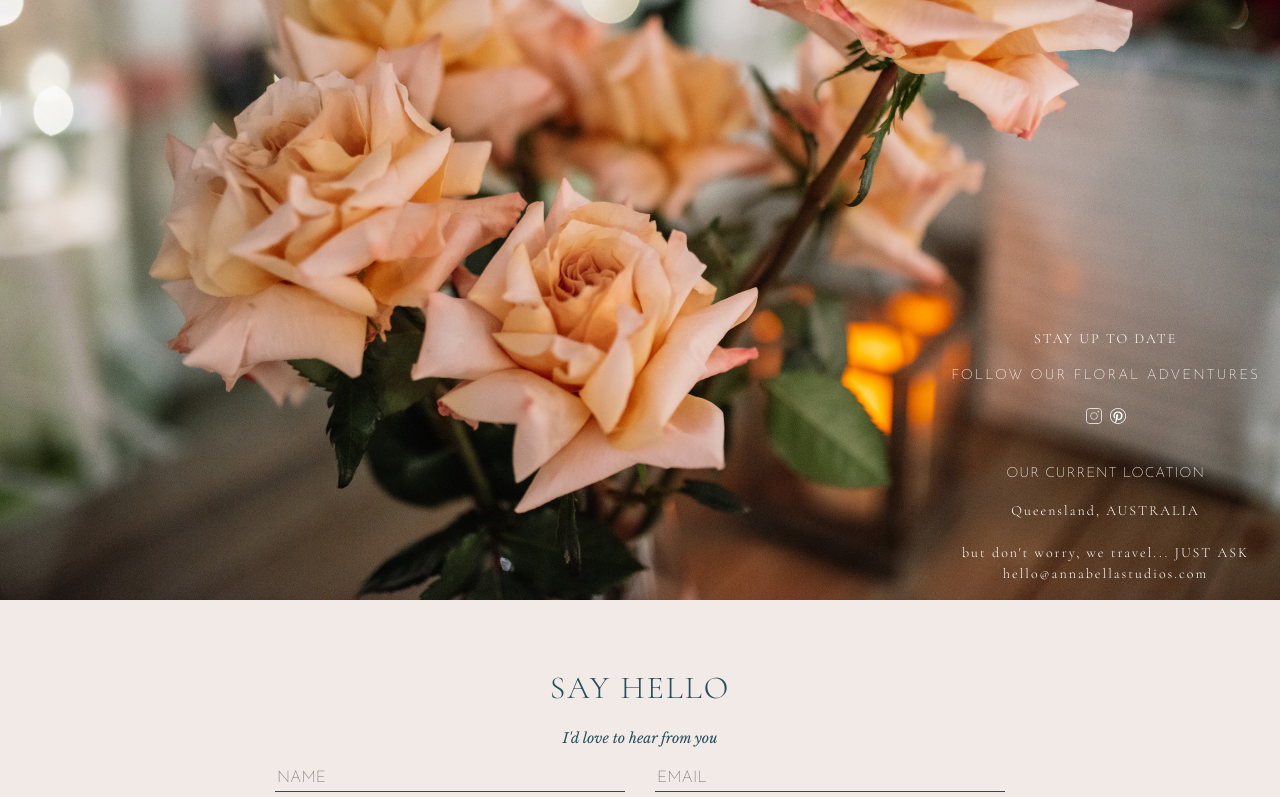
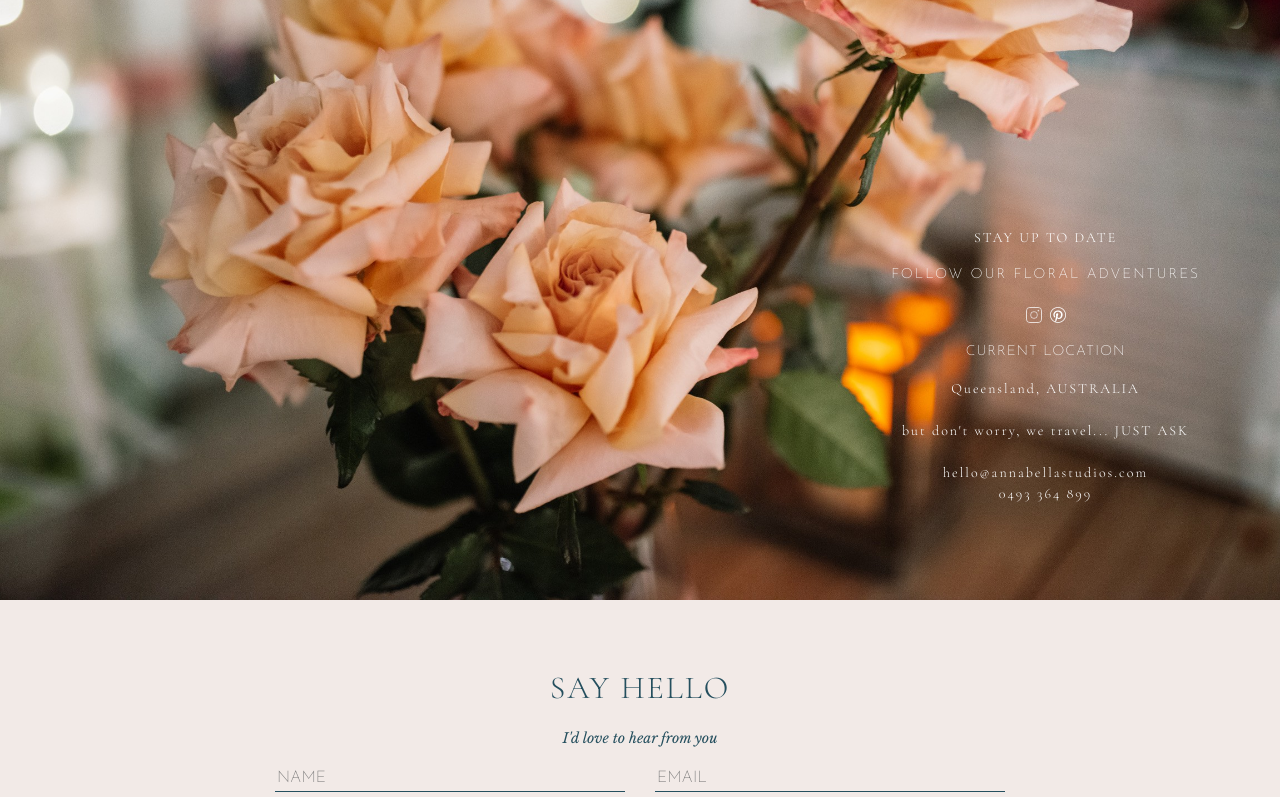
Before and after one commit to ThomasTrouton/annabellastudios, a React (Create React App) app: page /hello in a window 1280 px wide. Shown: the part 394-1191 px from the top of the page. Built offline with nearby package versions, Linux system fonts and the light colour scheme.

Commit message:
adding to contract details photo overlay

```diff
--- a/src/components/hello.jsx
+++ b/src/components/hello.jsx
@@ -44,8 +44,7 @@ class Hello extends React.Component{
        </a>
       </ul>
       <p style={{"fontFamily": "Josefin Sans", "fontWeight": "300", "fontSize": "14px", "letterSpacing": "1px", "textTransform":"uppercase"}}>
-       <br/>
-       OUR CURRENT LOCATION
+      CURRENT LOCATION
       </p>
       <p style={{"fontFamily": "Cormorant Garamond, cursive", "fontWeight": "300", "fontSize": "14px", "letterSpacing": "2px"}}>
        Queensland, AUSTRALIA
@@ -53,7 +52,12 @@ class Hello extends React.Component{
        <br/>
        but don't worry, we travel... JUST ASK
        <br/>
-       hello@annabellastudios.com
+       <br/>
+       <a href="mailto:hello@annabellastudios.com" style = {{color:"white"}}>
+      hello@annabellastudios.com
+      </a>
+       <br/>
+       0493 364 899
       </p>
      </div>
     </div>
--- a/src/index.css
+++ b/src/index.css
@@ -138,8 +138,8 @@ text-transform:uppercase
     position: absolute;
     bottom: 0%;
     right: 0%;
-    padding-left: 20px;
-    padding-right: 20px;
+    padding-bottom: 80px;
+    padding-right: 80px;
   }
 }
 
```
